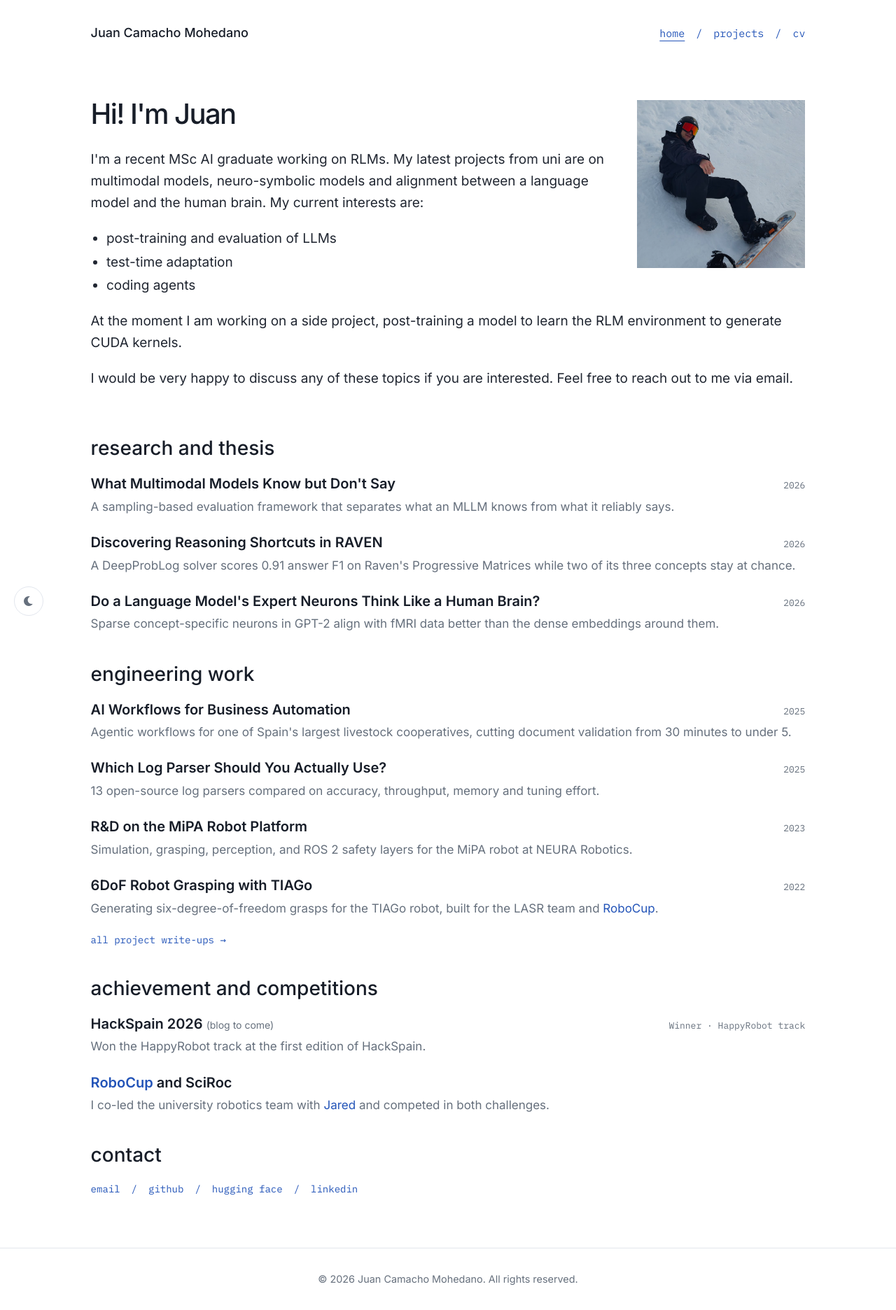
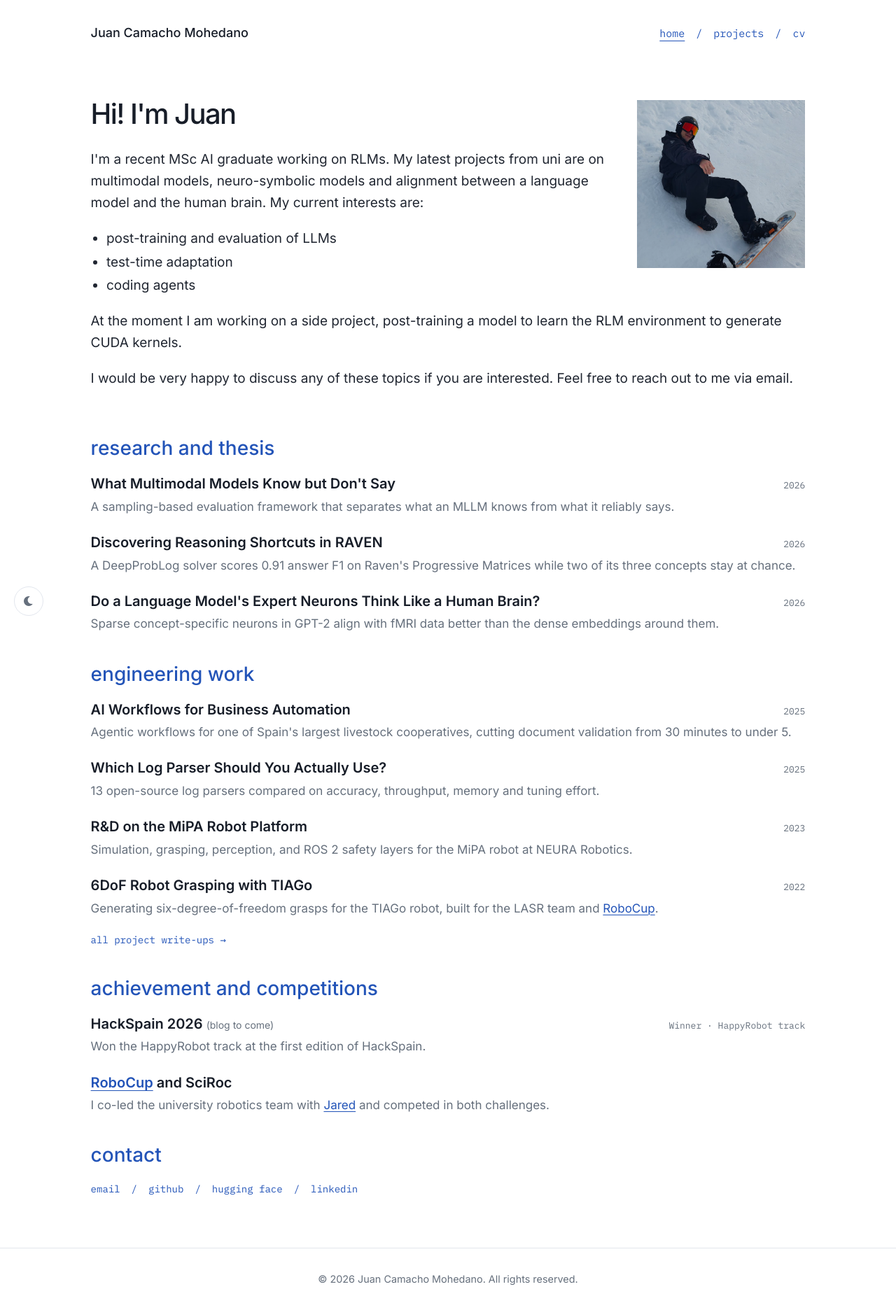
Before and after one commit to jucamohedano/jucamohedano.github.io, a Jekyll site: the page built from index.md, in a window 1280 px wide. Shown: the whole page at 70% size. Built offline with Jekyll 4.4.1, drawn with Linux system fonts in a browser that asks for light colours.

Commit message:
Highlight section headings and inline links

```diff
--- a/css/styles.css
+++ b/css/styles.css
@@ -258,7 +258,7 @@ section {
 
 .section-title {
     margin: 0 0 1.25rem;
-    color: var(--heading-color);
+    color: var(--accent);
     font-family: inherit;
     font-size: 1.75rem;
     font-weight: 500;
@@ -457,6 +457,17 @@ html:not([data-theme]) .theme-toggle {
 
 .achievement-entry .hl-title a {
     color: var(--link-color);
+}
+
+.bio a,
+.hl-desc a,
+.post-excerpt a,
+.post-content a,
+.achievement-entry .hl-title a {
+    color: var(--link-color);
+    text-decoration: underline;
+    text-decoration-thickness: 1px;
+    text-underline-offset: 0.18em;
 }
 
 .forthcoming {
```
Also changed, not shown: AGENTS.md (+1 -1 lines).
